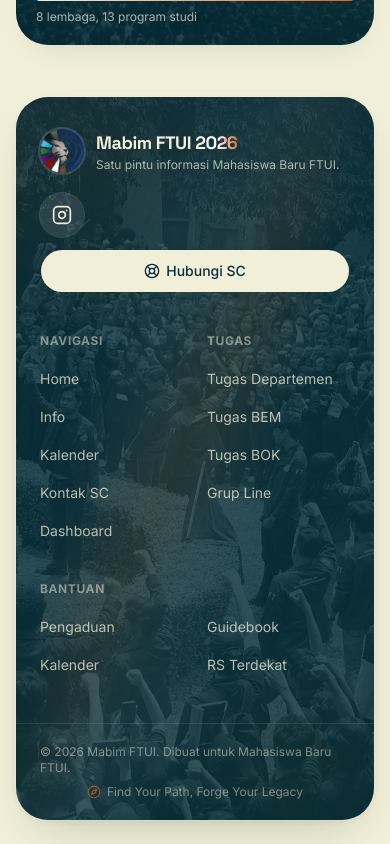
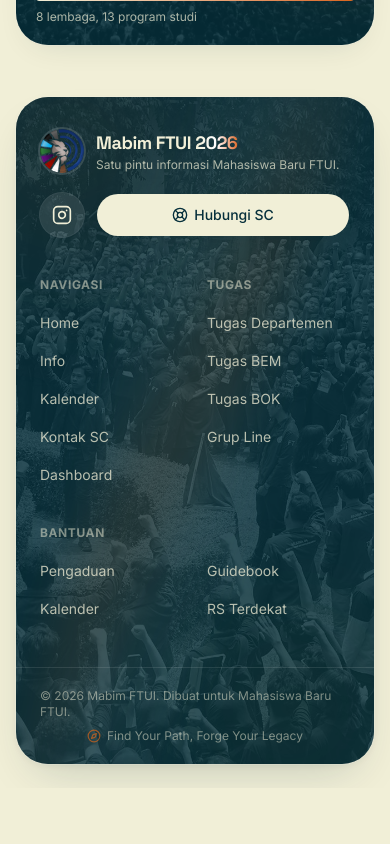
Before and after one commit to mrshlaf/mabimftui, a Next.js app: page / in a window 390 px wide. Shown: the part 2697-3541 px from the top of the page. After the commit the page ends 3485 px from the top, so only its background shows below. Built offline with nearby package versions, Linux system fonts and the light colour scheme; no server answers.

Commit message:
feat: create responsive navigation bar with authentication state support

```diff
--- a/app/components/Footer.tsx
+++ b/app/components/Footer.tsx
@@ -44,7 +44,7 @@
           <li key={l.label}>
             <Link
               href={l.href}
-              className="block py-2 text-sm text-cream/75 transition-colors hover:text-accent"
+              className="block py-2 text-sm text-cream/75 transition-all duration-300 hover:translate-x-1.5 hover:text-accent"
             >
               {l.label}
             </Link>
@@ -86,18 +86,18 @@
 
         <Reveal>
         <div className="relative flex flex-col gap-5 px-6 pt-8 sm:flex-row sm:items-center sm:justify-between sm:px-8">
-          <div className="flex items-center gap-3">
+          <Link href="/" className="group flex items-center gap-3">
             <Image
               src="/logo-mabim.png"
               alt="Logo Mabim FTUI"
               width={44}
               height={44}
-              className="rounded-full ring-2 ring-white/15"
+              className="rounded-full ring-2 ring-white/15 transition-all duration-500 group-hover:ring-accent/50 group-hover:scale-105 group-hover:rotate-6 group-hover:shadow-[0_0_15px_rgba(217,101,26,0.25)]"
             />
             <div>
-              <p className="font-heading text-lg font-bold tracking-tight">
+              <p className="font-heading text-lg font-bold tracking-tight transition-colors duration-300 group-hover:text-accent">
                 Mabim FTUI{" "}
-                <span className="bg-gradient-to-r from-cream via-white to-accent bg-clip-text text-transparent">
+                <span className="bg-gradient-to-r from-cream via-white to-accent bg-clip-text text-transparent transition-all duration-500 group-hover:from-accent group-hover:to-cream">
                   2026
                 </span>
               </p>
@@ -105,24 +105,24 @@
                 Satu pintu informasi Mahasiswa Baru FTUI.
               </p>
             </div>
-          </div>
-          <div className="flex w-full flex-col gap-3 sm:w-auto sm:flex-row">
+          </Link>
+          <div className="flex w-full items-center gap-3 sm:w-auto">
             <a
               href="https://www.instagram.com/mabimftui"
               target="_blank"
               rel="noopener noreferrer"
               aria-label="Instagram Mabim FTUI"
-              className="grid h-11 w-11 place-items-center rounded-full bg-white/10 text-cream ring-1 ring-white/15 transition-colors hover:bg-accent hover:text-cream"
+              className="grid h-11 w-11 shrink-0 place-items-center rounded-full bg-white/10 text-cream ring-1 ring-white/15 transition-all duration-300 hover:scale-105 hover:bg-accent hover:text-cream hover:shadow-[0_0_15px_rgba(217,101,26,0.3)] hover:rotate-6"
             >
               <InstagramIcon className="h-5 w-5" />
             </a>
             <Button
               asChild
               size="lg"
-              className="h-11 w-full rounded-full bg-cream px-6 text-teal-dark shadow-lift hover:bg-cream/90 hover:text-teal-dark sm:w-auto"
+              className="group h-11 flex-1 rounded-full bg-cream px-6 text-teal-dark shadow-lift hover:bg-white hover:text-teal-950 hover:shadow-[0_0_20px_rgba(241,239,215,0.25)] hover:-translate-y-0.5 active:scale-[0.98] transition-all duration-300 sm:w-auto sm:flex-initial"
             >
               <Link href="/kontak">
-                <LifeBuoy data-slot="icon-inline-start" />
+                <LifeBuoy data-slot="icon-inline-start" className="transition-transform duration-300 group-hover:rotate-45" />
                 Hubungi SC
               </Link>
             </Button>
@@ -141,7 +141,7 @@
                 <li key={l.label}>
                   <Link
                     href={l.href}
-                    className="block py-2 text-sm text-cream/75 transition-colors hover:text-accent"
+                    className="block py-2 text-sm text-cream/75 transition-all duration-300 hover:translate-x-1.5 hover:text-accent"
                   >
                     {l.label}
                   </Link>
@@ -154,10 +154,10 @@
         <div className="relative border-t border-white/10">
           <div className="mx-auto flex max-w-6xl flex-col items-center justify-between gap-2 px-6 py-5 text-xs text-cream/50 sm:flex-row sm:px-8">
             <p>© 2026 Mabim FTUI. Dibuat untuk Mahasiswa Baru FTUI.</p>
-          <p className="flex items-center gap-1.5">
-            <Compass className="h-3.5 w-3.5 text-accent/70" />
-            Find Your Path, Forge Your Legacy
-          </p>
+            <div className="group flex items-center gap-1.5 cursor-default select-none">
+              <Compass className="h-3.5 w-3.5 text-accent/70 transition-transform duration-700 ease-out group-hover:rotate-180" />
+              <span className="transition-colors duration-300 group-hover:text-accent">Find Your Path, Forge Your Legacy</span>
+            </div>
           </div>
         </div>
         </Reveal>
```
